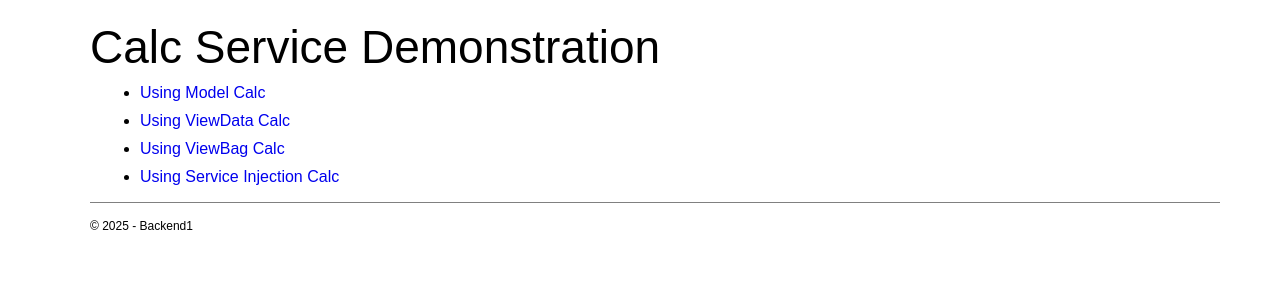
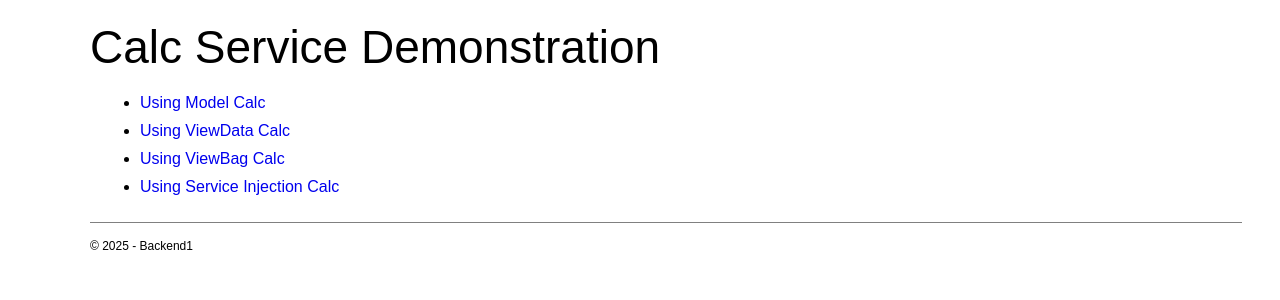
Before and after one commit to Sceptic101-tech/932301.Skibin.Konstantin.labs, a Flask app: page / in a window 1280 px wide; the page is wider, and only the part inside the window is pictured. Shown: the part 70-370 px from the top of that part. Run offline with Flask 3, Linux system fonts and the light colour scheme.

Commit message:
fixed bug in styles

```diff
--- a/lab11/static/css/style.css
+++ b/lab11/static/css/style.css
@@ -1,11 +1,11 @@
 *{
-    margin: 0;
-    padding: 0;
+    margin: 0px;
+    padding: 0px;
     font-family: Arial, Helvetica, sans-serif;
 }
 
 header{
-    width:100%;
+    max-width: 100%;
     height: 50px;
     background-color: #222222;
     color: gray;
@@ -56,20 +56,21 @@ li a {
     margin: 5px 0px 5px 0px;
 }
 
+.main_container{
+    margin-left: 90px;
+    display: flex;
+    flex-direction: column;
+}
+
 .underscore{
     border-bottom: 1px solid gray;
-    width:calc(100% - 150px);
+    width: 90vw;
     margin:2vh 0px 2vh 0px;
 }
 
-.main_container{
+footer{
+    max-width:100%;
     margin-left: 90px;
-}
-
-footer{
-    margin-left: 90px;
-    position: relative;
-    width:100%;
     font-size: 1.5vh;
 }
 
```
